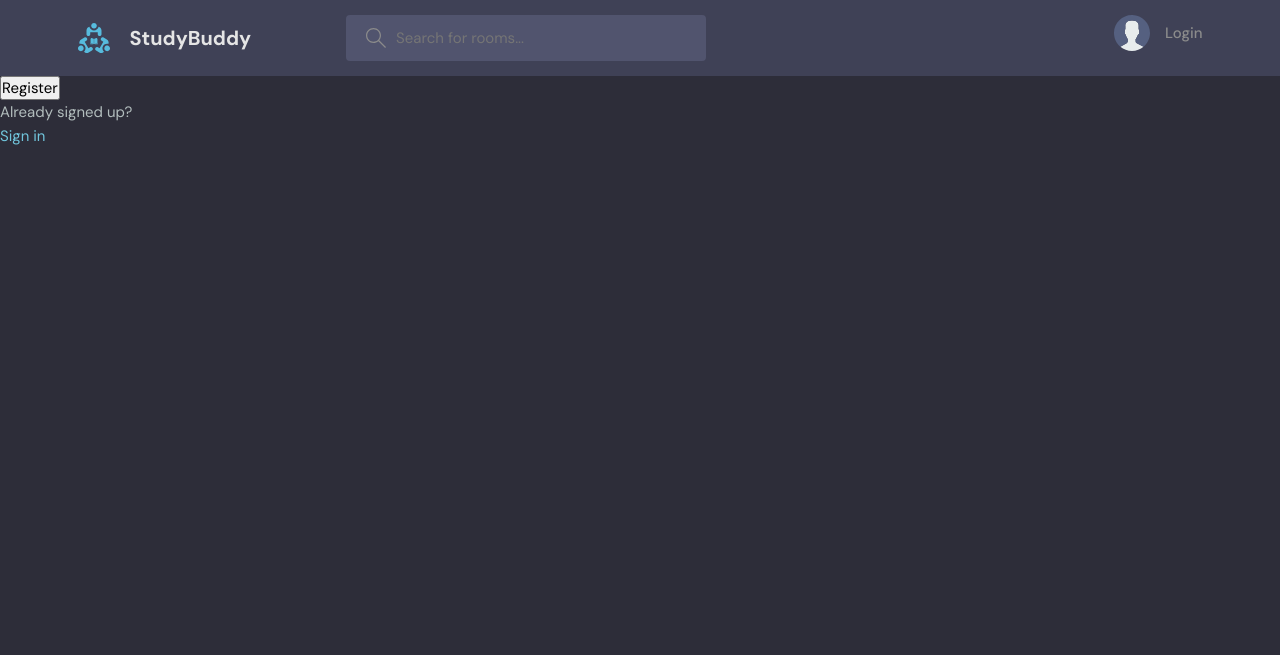
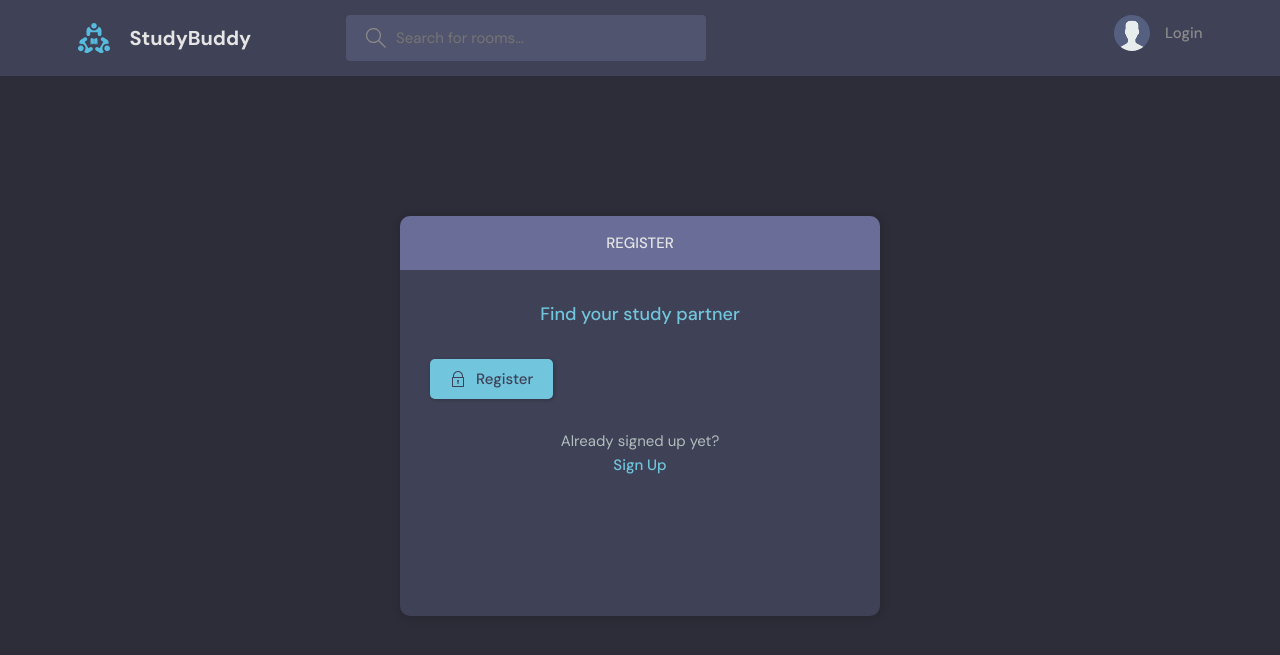
Before and after one commit to Jadam170/StudybudProject, a Django app: template base/templates/base/login_register.html in a window 1280 px wide. Shown: the top 655 px of the page. Run offline with Django 3.2, Linux system fonts and the light colour scheme; the template is opened without the code that fills it, so the values that code supplies are empty.

Commit message:
Before Mobile Responsiveness

```diff
--- a/base/templates/base/login_register.html
+++ b/base/templates/base/login_register.html
@@ -1,38 +1,100 @@
 {% extends 'main.html' %}
 
 {% block content %}
-{% if page == 'login' %}
-<div>
-    <form method="POST" action="">
-        {% csrf_token %}
+<main class="auth layout">
 
-        <label>Username:</label>
-        <input type="text" name="username" placeholder="Enter Username" />
+  {% if page == 'login' %}
+  <div class="container">
+    <div class="layout__box">
+      <div class="layout__boxHeader">
+        <div class="layout__boxTitle">
+          <h3>Login</h3>
+        </div>
+      </div>
+      <div class="layout__body">
+        <h2 class="auth__tagline">Find your study partner</h2>
 
-        <label>Password:</label>
-        <input type="password" name="password" placeholder="Enter Password" />
+        <form class="form" action="" method="POST">
+          {% csrf_token %}
+          <div class="form__group form__group">
+            <label for="room_name">Email</label>
+            <input id="username" name="username" type="text" placeholder="e.g. dennis_ivy" />
+          </div>
+          <div class="form__group">
+            <label for="password">Password</label>
+            <input id="password" name="password" type="password"
+              placeholder="&bull;&bull;&bull;&bull;&bull;&bull;&bull;&bull;" />
+          </div>
 
-        <input type="submit" value="Login" />
-    </form>
+          <button class="btn btn--main" type="submit">
+            <svg version="1.1" xmlns="http://www.w3.org/2000/svg" width="32" height="32" viewBox="0 0 32 32">
+              <title>lock</title>
+              <path
+                d="M27 12h-1v-2c0-5.514-4.486-10-10-10s-10 4.486-10 10v2h-1c-0.553 0-1 0.447-1 1v18c0 0.553 0.447 1 1 1h22c0.553 0 1-0.447 1-1v-18c0-0.553-0.447-1-1-1zM8 10c0-4.411 3.589-8 8-8s8 3.589 8 8v2h-16v-2zM26 30h-20v-16h20v16z">
+              </path>
+              <path
+                d="M15 21.694v4.306h2v-4.306c0.587-0.348 1-0.961 1-1.694 0-1.105-0.895-2-2-2s-2 0.895-2 2c0 0.732 0.413 1.345 1 1.694z">
+              </path>
+            </svg>
 
-    <p>Haven't signed up yet?</p>
-    <a href="{% url 'register' %}">Sign up</a>
+            Login
+          </button>
+        </form>
 
-</div>
+        <div class="auth__action">
+          <p>Haven't signed up yet?</p>
+          <a href="{% url 'register' %}" class="btn btn--link">Sign Up</a>
+        </div>
+      </div>
+    </div>
+  </div>
+  {% else %}
+  <div class="container">
+    <div class="layout__box">
+      <div class="layout__boxHeader">
+        <div class="layout__boxTitle">
+          <h3>Register</h3>
+        </div>
+      </div>
+      <div class="layout__body">
+        <h2 class="auth__tagline">Find your study partner</h2>
 
-{% else %}
+        <form class="form" action="" method="POST">
+          {% csrf_token %}
 
-<div>
-    <form method="POST" action="">
-        {% csrf_token %}
-        {{form.as_p}}
-        <input type="submit" value="Register" />
-    </form>
+          {% for field in form %}
+          <div class="form__group form__group">
+            <label for="room_name">{{field.label}}</label>
+            {{field}}
+          </div>
+          {% endfor %}
 
-    <p>Already signed up?</p>
-    <a href="{% url 'login' %}">Sign in</a>
 
-</div>
-{% endif %}
+          <button class="btn btn--main" type="submit">
+            <svg version="1.1" xmlns="http://www.w3.org/2000/svg" width="32" height="32" viewBox="0 0 32 32">
+              <title>lock</title>
+              <path
+                d="M27 12h-1v-2c0-5.514-4.486-10-10-10s-10 4.486-10 10v2h-1c-0.553 0-1 0.447-1 1v18c0 0.553 0.447 1 1 1h22c0.553 0 1-0.447 1-1v-18c0-0.553-0.447-1-1-1zM8 10c0-4.411 3.589-8 8-8s8 3.589 8 8v2h-16v-2zM26 30h-20v-16h20v16z">
+              </path>
+              <path
+                d="M15 21.694v4.306h2v-4.306c0.587-0.348 1-0.961 1-1.694 0-1.105-0.895-2-2-2s-2 0.895-2 2c0 0.732 0.413 1.345 1 1.694z">
+              </path>
+            </svg>
+
+            Register
+          </button>
+        </form>
+
+        <div class="auth__action">
+          <p>Already signed up yet?</p>
+          <a href="{% url 'login' %}" class="btn btn--link">Sign Up</a>
+        </div>
+      </div>
+    </div>
+  </div>
+
+  {% endif %}
+
+</main>
 
 {% endblock content %}
--- a/base/templates/base/profile.html
+++ b/base/templates/base/profile.html
@@ -19,7 +19,9 @@
           <div class="profile__info">
             <h3>{{user.username}}</h3>
             <p>@{{user.username}}</p>
-            <a href="edit-user.html" class="btn btn--main btn--pill">Edit Profile</a>
+            {% if request.user == user %}
+            <a href="{% url 'update-user' %}" class="btn btn--main btn--pill">Edit Profile</a>
+            {% endif %}
           </div>
           <div class="profile__about">
             <h3>About</h3>
--- a/base/templates/base/room.html
+++ b/base/templates/base/room.html
@@ -117,7 +117,10 @@
             </div>
           </div>
           <div class="room__message">
-            <form action="#"><input name="" placeholder="Write your message here..." /></form>
+            <form action="" method="POST">
+              {% csrf_token %}
+              <input name="body" placeholder="Write your message here..." />
+            </form>
           </div>
         </div>
         <!-- Room End -->
--- a/base/urls.py
+++ b/base/urls.py
@@ -15,4 +15,6 @@ urlpatterns = [
     path('update-room/<str:pk>/', views.updateRoom, name="update-room"),
     path('delete-room/<str:pk>/', views.deleteRoom, name="delete-room"),
     path('delete-message/<str:pk>/', views.deleteMessage, name="delete-message"),
+
+    path('update-user/', views.updateUser, name="update-user"),
     ]
--- a/templates/navbar.html
+++ b/templates/navbar.html
@@ -19,9 +19,10 @@
       </form>
       <nav class="header__menu">
 
+        <!-- Logged In -->
         {% if request.user.is_authenticated %}
         <div class="header__user">
-          <a href="profile.html">
+          <a href="{% url 'update-user' %}">
             <div class="avatar avatar--medium active">
               <img src="https://randomuser.me/api/portraits/men/37.jpg" />
             </div>
@@ -46,7 +47,7 @@
         {% endif %}
 
         <div class="dropdown-menu">
-          <a href="settings.html" class="dropdown-link"
+          <a href="{% url 'update-user' %}" class="dropdown-link"
             ><svg version="1.1" xmlns="http://www.w3.org/2000/svg" width="32" height="32" viewBox="0 0 32 32">
               <title>tools</title>
               <path
```
Also changed, not shown: base/forms.py (+6 -1 lines), base/templates/base/delete.html (+31 -7 lines), base/templates/base/delete_old.html (added, +13 -0 lines), base/templates/base/login_register_old.html (added, +38 -0 lines), base/templates/base/update-user.html (added, +42 -0 lines), base/views.py (+14 -0 lines), db.sqlite3.
